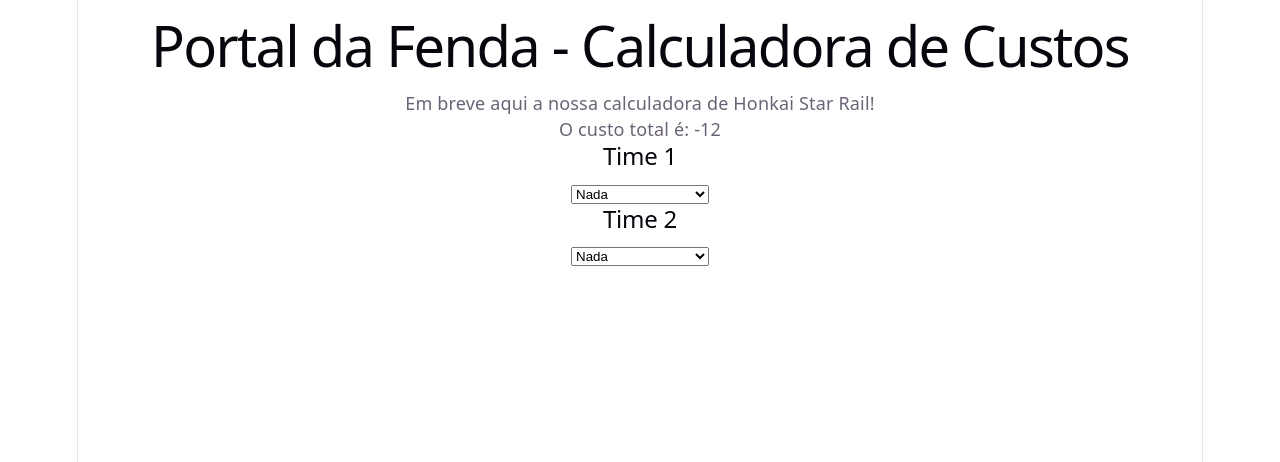
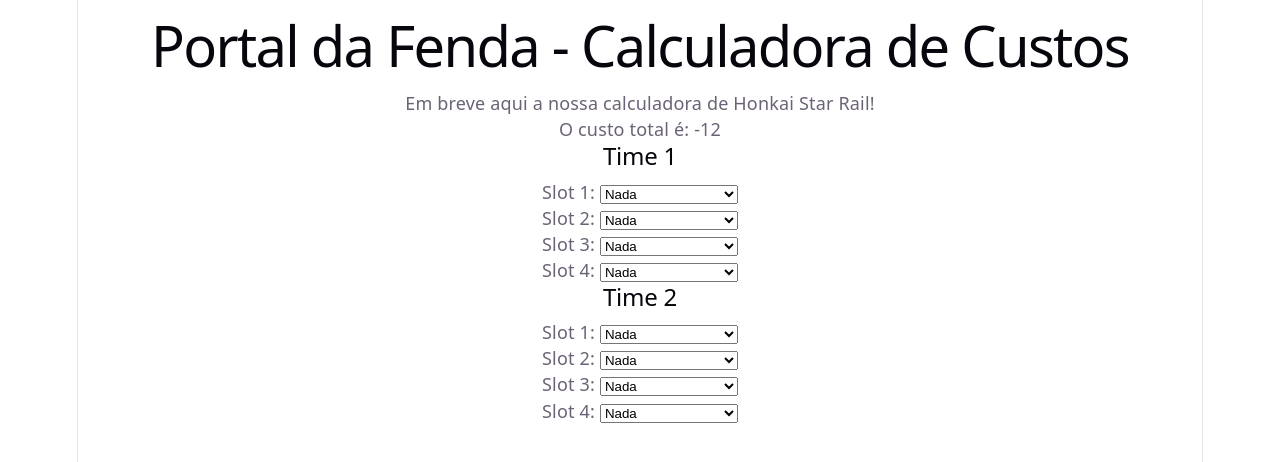
Before and after one commit to Pauloisc/Calculadora-de-Custo---Portal-da-Fenda-WEB, a React (Vite) app: page / in a window 1280 px wide. Shown: the top 462 px of the page. Built offline with nearby package versions, Linux system fonts and the light colour scheme.

Commit message:
Colocando os 4 dropdowns em cada time

```diff
--- a/src/App.jsx
+++ b/src/App.jsx
@@ -21,21 +21,35 @@
       <p>Em breve aqui a nossa calculadora de Honkai Star Rail!</p>
       <p>O custo total é: {custoTotal}</p>
       <h2>Time 1</h2>
-      <select>
-        {personagens.map(p => (
-          <option key={p.nome} value={p.nome}>
-          {p.nome}
-          </option>
+      <div className="time-container">
+        {time1.map((slot, index) => (
+          <div key={index} className="slot-container">
+            <span>Slot {index + 1}: </span>
+            <select value={slot.personagem}>
+              {personagens.map(p => (
+                <option key={p.nome} value={p.nome}>
+                  {p.nome}
+                </option>
+              ))}
+            </select>
+          </div>
         ))}
-      </select>
+      </div>
       <h2>Time 2</h2>
-      <select>
-        {personagens.map(p => (
-          <option key={p.nome} value={p.nome}>
-          {p.nome}
-          </option>
+      <div className="time-container">
+        {time2.map((slot, index) => (
+          <div key={index} className="slot-container">
+            <span>Slot {index + 1}: </span>
+            <select value={slot.personagem}>
+              {personagens.map(p => (
+                <option key={p.nome} value={p.nome}>
+                  {p.nome}
+                </option>
+              ))}
+            </select>
+          </div>
         ))}
-      </select>
+      </div>
     </div>
   )
 }
```
